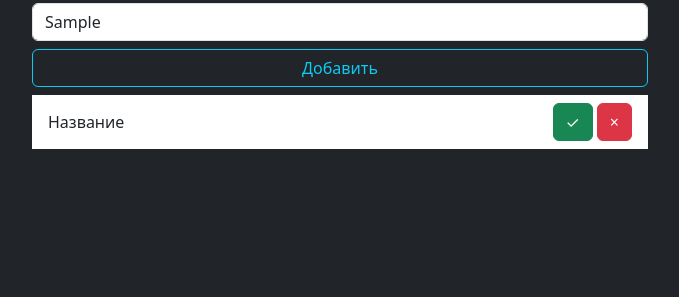
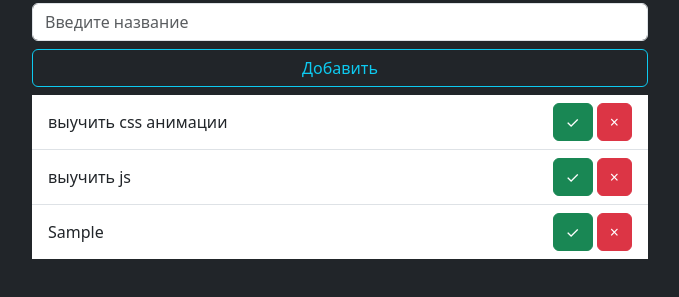
Before and after one commit to accura7e/JS-learning, a plain HTML site: page 02-array-object-start.html/index.html in a window 1280 px wide. Both pictures are taken after typing "Sample" into the empty fields and a click on the button "Добавить". Shown: the part 101-398 px from the top of the page, without its empty margins (300-979 px from the left). Drawn offline with nearby package versions, Linux system fonts and the light colour scheme.

Commit message:
add: added iteration

```diff
--- a/02-array-object-start.html/app.js
+++ b/02-array-object-start.html/app.js
@@ -1,14 +1,57 @@
-const array = [1, 2, 3, 4, 5, 6, 7]
-// const arrayList = ['a', 'b']
+// const array = [1, 2, 3, 4, 5, 6, 7]
+// // const arrayList = ['a', 'b']
 
-// const array = new Array(1,2,3,4)
+// // const array = new Array(1,2,3,4)
 
-// console.log(array.length)
+// // console.log(array.length)
 
-console.log(array[0])
+// console.log(array[0])
 
-console.log(array[array.length- 1]) // array[6 - 1 = 5]
-array[0] = 'Privet!'
-console.log(array)
-array[array.length] = 'becon'
-console.log(array)
+// console.log(array[array.length- 1]) // array[6 - 1 = 5]
+// array[0] = 'Privet!'
+// console.log(array)
+// array[array.length] = 'becon'
+// console.log(array)
+
+const inputElement = document.getElementById('title')
+
+const createBtn = document.getElementById('create')
+
+const listElement = document.getElementById('list')
+console.log(inputElement.value)
+
+const notes = ['выучить css анимации', 'выучить js']
+
+function render(){
+    for (let i = 0; i < notes.length; i++) {
+listElement.insertAdjacentHTML('beforeend' , getNoteTemplate(notes[i]))
+    }
+
+
+}
+render()
+
+createBtn.onclick = function(){
+
+    if(inputElement.value.length === 0){
+        return
+    }
+    // listElement.innerHTML
+
+  listElement.insertAdjacentHTML('beforeend' ,
+  getNoteTemplate(inputElement.value)
+)
+inputElement.value = ''
+}
+
+function getNoteTemplate(title){
+    return `<li
+    class="list-group-item d-flex justify-content-between align-items-center"
+  >
+    <span>${title}</span>
+    <span>
+      <span class="btn btn-small btn-success">&check;</span>
+      <span class="btn btn-small btn-danger">&times;</span>
+    </span>
+  </li>`
+}
--- a/02-array-object-start.html/index.html
+++ b/02-array-object-start.html/index.html
@@ -31,7 +31,7 @@
       </button>
 
       <ul class="list-group list-group-flush" id="list">
-        <li
+        <!-- <li
           class="list-group-item d-flex justify-content-between align-items-center"
         >
           <span>Название</span>
@@ -39,7 +39,7 @@
             <span class="btn btn-small btn-success">&check;</span>
             <span class="btn btn-small btn-danger">&times;</span>
           </span>
-        </li>
+        </li> -->
       </ul>
     </div>
 
```
